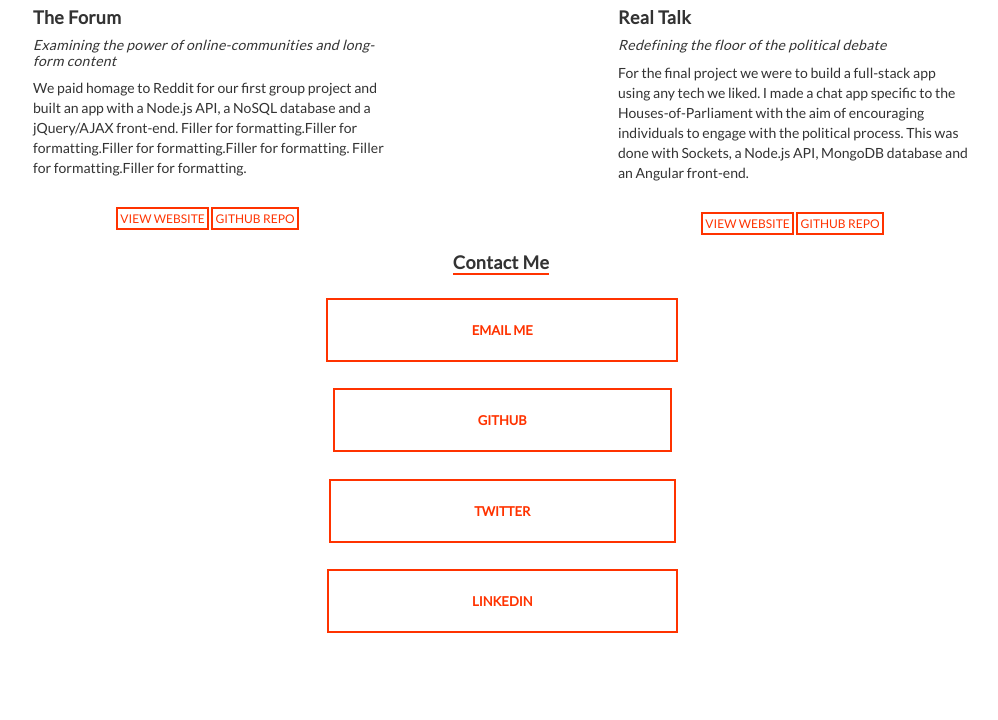
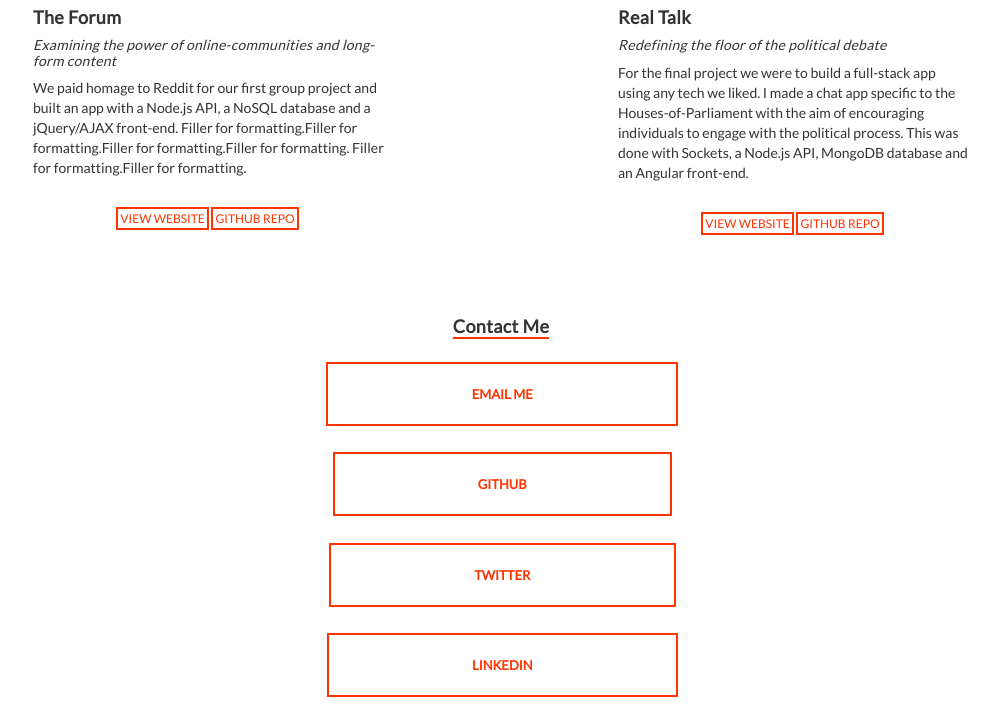
Before and after one commit to beruti/beruti.github.io, a Jekyll site: the page index.html, which Jekyll copies as it is, in a window 1280 px wide. Shown: the part 2650-3370 px from the top of the page, without its empty margins (139-1137 px from the left). Built offline with Jekyll 4.4.1, drawn with Linux system fonts in a browser that asks for light colours; before the commit the page ends 3306 px from its top, so only the background shows below that.

Commit message:
contact div spaced vertically

```diff
--- a/css/main.css
+++ b/css/main.css
@@ -289,6 +289,7 @@ border-bottom: 2px solid #f30;*/
   margin: 0 auto;
   text-align: center;
   width: 100%;
+  margin-top: 5%;
 }
 
 #contact{
```
